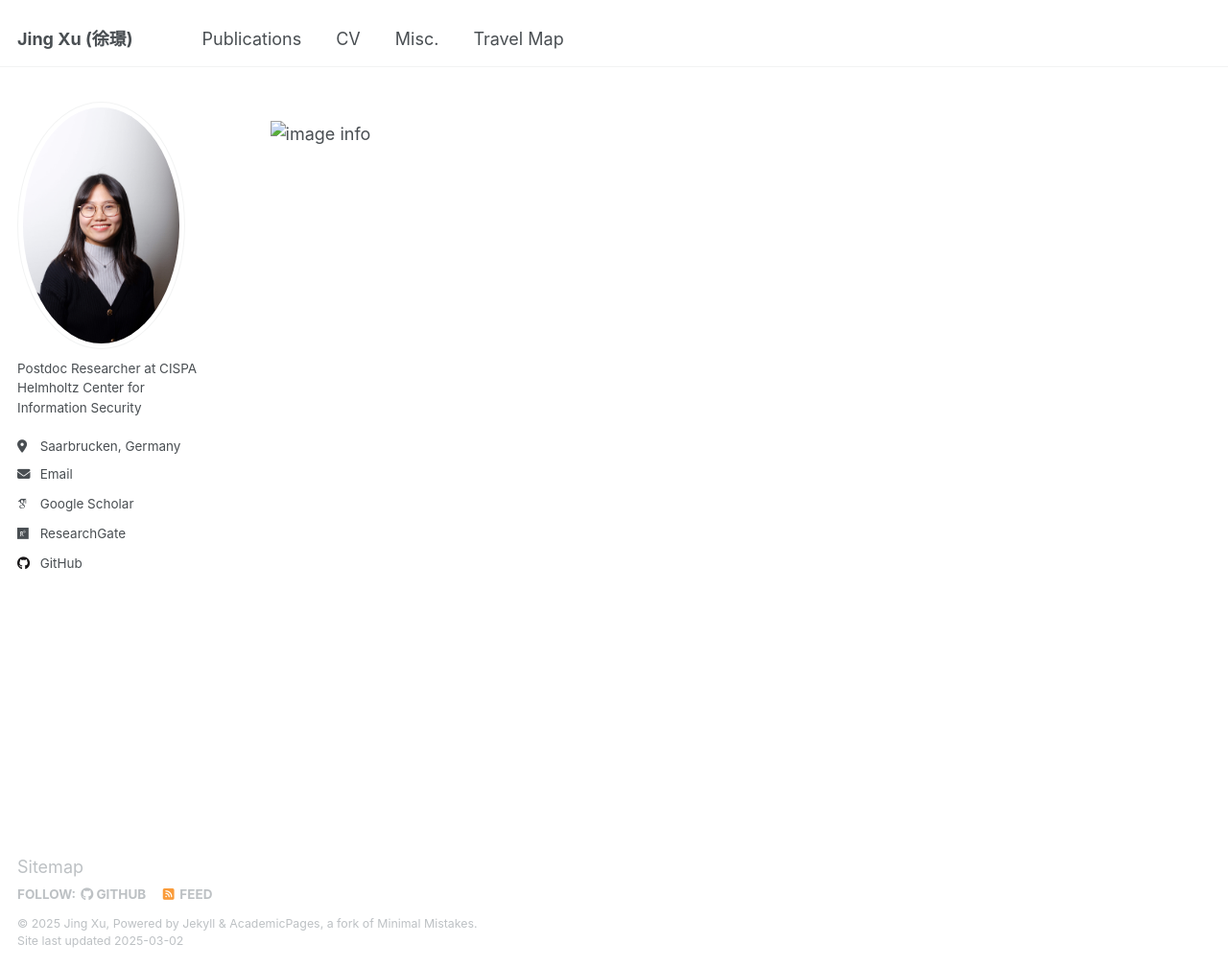
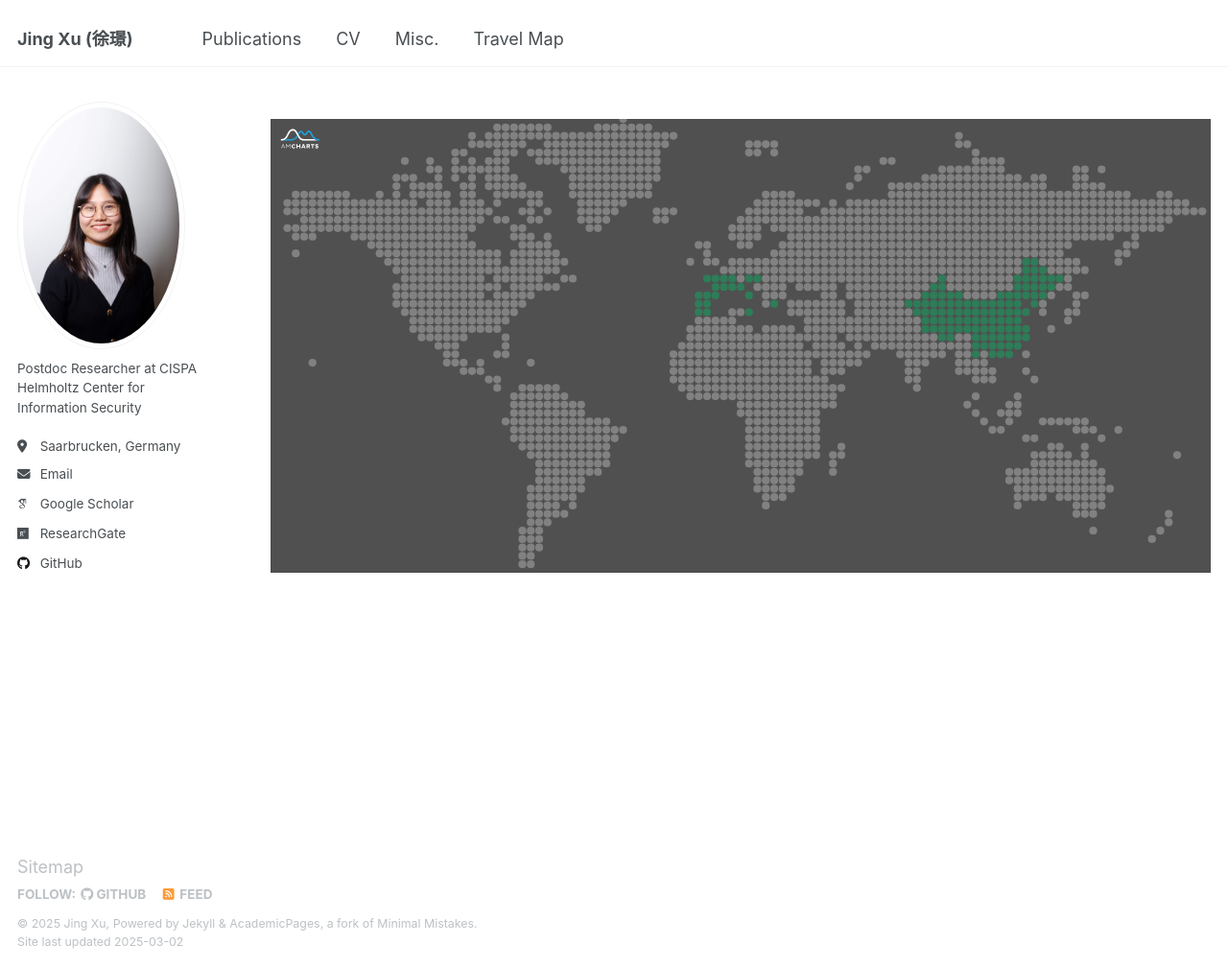
Before and after one commit to xujing1994/xujing1994.github.io, a Jekyll site: the page built from _pages/travelmap.md, in a window 1280 px wide and 1009 px high. Shown: the whole window at 96% size. Built offline with Jekyll 4.4.1, drawn with Linux system fonts in a browser that asks for light colours; some web fonts are replaced.

Commit message:
Update travelmap.md

```diff
--- a/_pages/travelmap.md
+++ b/_pages/travelmap.md
@@ -5,4 +5,4 @@ permalink: /travelmap/
 author_profile: true
 ---
 
-![image info](./amCharts.pixelMap.svg)
+![image info](../images/amCharts.pixelMap.svg)
```
